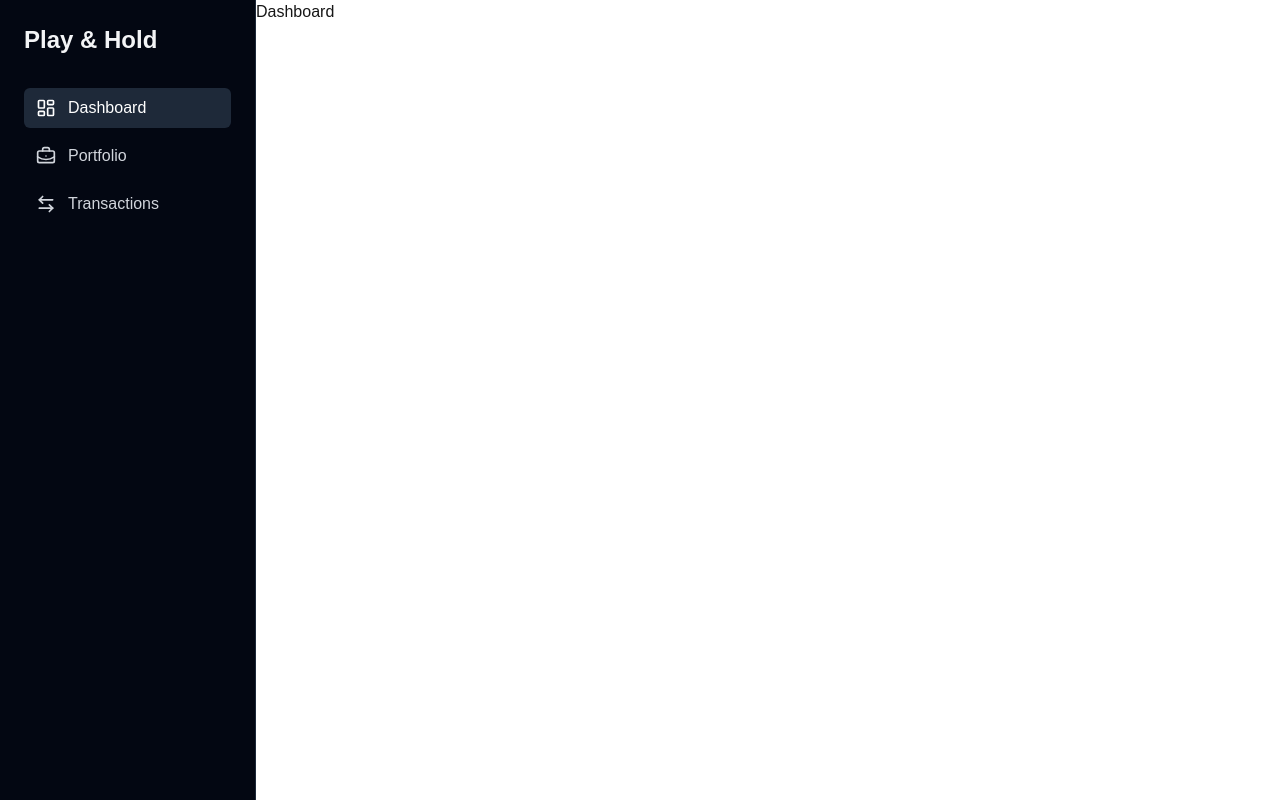
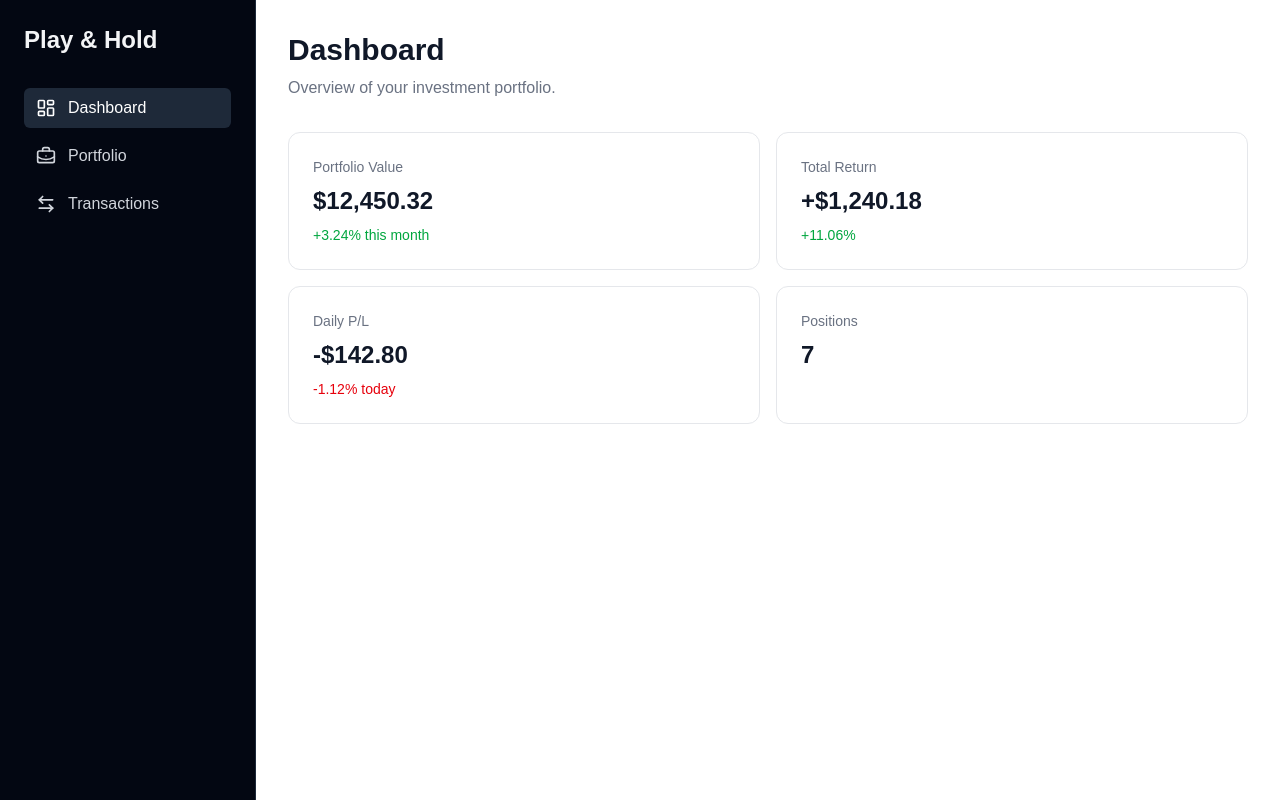
Before and after one commit to cristimanolache28/play-and-hold, a Next.js app in the folder frontend/play-and-hold-web/: page /dashboard in a window 1280 px wide. Built offline with nearby package versions, Linux system fonts and the light colour scheme.

Commit message:
add SummaryCard

```diff
--- a/frontend/play-and-hold-web/app/dashboard/page.tsx
+++ b/frontend/play-and-hold-web/app/dashboard/page.tsx
@@ -1,7 +1,43 @@
+import SummaryCard from "@/components/dashboard/SummaryCard";
+
 export default function DashboardPage() {
   return (
-    <div>
-      <h1>Dashboard</h1>
+    <div className="p-8">
+      <h1 className="text-3xl font-bold text-gray-900">
+        Dashboard
+      </h1>
+
+      <p className="mt-2 text-gray-500">
+        Overview of your investment portfolio.
+      </p>
+
+      <div className="mt-8 grid grid-cols-2 gap-4">
+        <SummaryCard
+          title="Portfolio Value"
+          value="$12,450.32"
+          change="+3.24% this month"
+          trend="up"
+        />
+
+        <SummaryCard
+          title="Total Return"
+          value="+$1,240.18"
+          change="+11.06%"
+          trend="up"
+        />
+
+        <SummaryCard
+          title="Daily P/L"
+          value="-$142.80"
+          change="-1.12% today"
+          trend="down"
+        />
+
+        <SummaryCard
+          title="Positions"
+          value="7"
+        />
+      </div>
     </div>
   );
 }
--- /dev/null
+++ b/frontend/play-and-hold-web/components/dashboard/SummaryCard.tsx
@@ -0,0 +1,38 @@
+type SummaryCardProps = {
+  title: string;
+  value: string;
+  change?: string;
+  trend?: "up" | "down" | "neutral";
+};
+
+export default function SummaryCard({
+  title,
+  value,
+  change,
+  trend = "neutral",
+}: SummaryCardProps) {
+  const changeColor =
+    trend === "up"
+      ? "text-green-600"
+      : trend === "down"
+        ? "text-red-600"
+        : "text-gray-500";
+
+  return (
+    <div className="rounded-xl border border-gray-200 bg-white p-6">
+      <p className="text-sm text-gray-500">
+        {title}
+      </p>
+
+      <p className="mt-2 text-2xl font-semibold text-gray-900">
+        {value}
+      </p>
+
+      {change && (
+        <p className={`mt-2 text-sm font-medium ${changeColor}`}>
+          {change}
+        </p>
+      )}
+    </div>
+  );
+}
```
